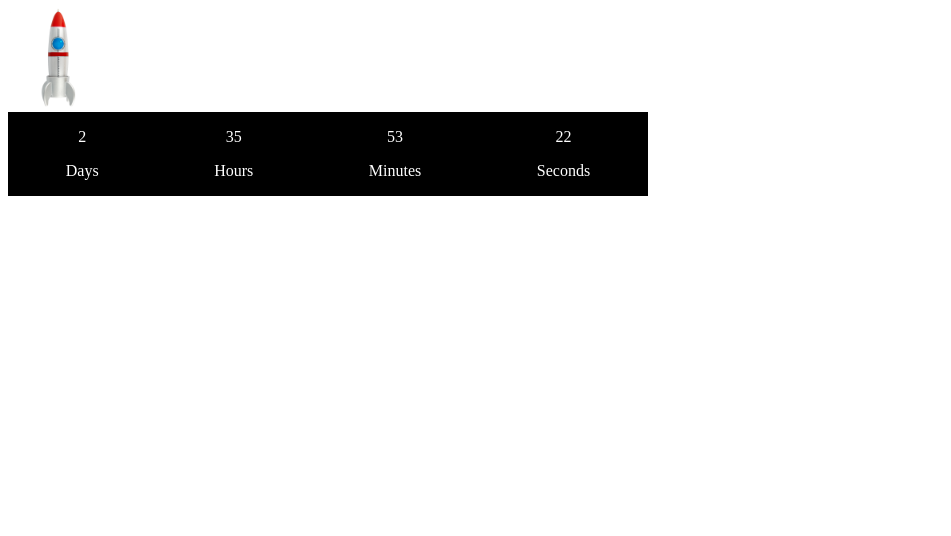
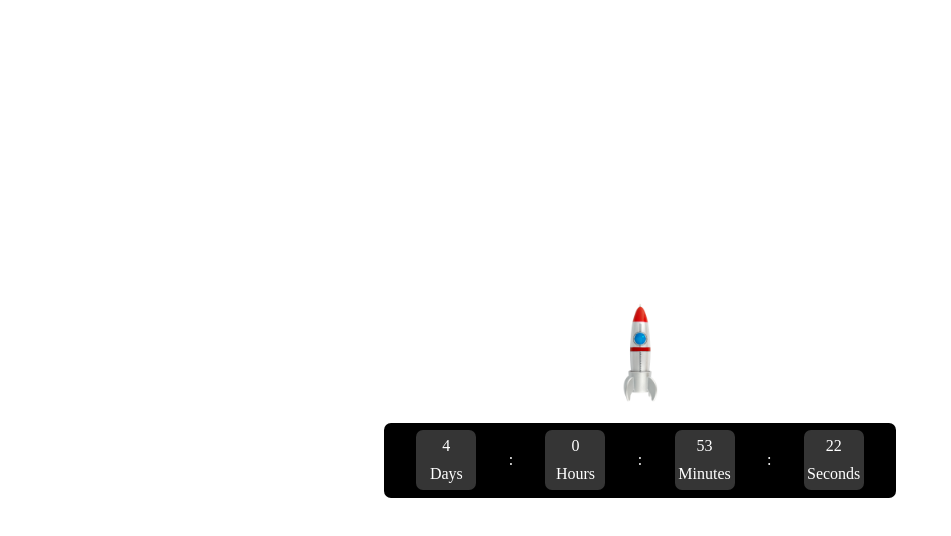
Before and after one commit to HiramRamirezR/event-countdown, a plain HTML site: page index.html in a window 1280 px wide. Shown: the whole page, without its empty margins (0-951 px from the left). Drawn offline with Linux system fonts and the light colour scheme.

Commit message:
fixing ht html js and css. Only needs to stop in 0 and launch the rocket. I can continue with that tomorrow.

```diff
--- a/index.html
+++ b/index.html
@@ -9,23 +9,28 @@
   <link rel="stylesheet" href="style.css">
 </head>
 <body>
+  <div class="container">
     <img id="rocket" src="/img/pen-rocket-pen.png" alt="">
     <div id="display">
       <div id="divDays">
-      <p class="hours">0</p>
+        <p class="days">--</p>
         <p>Days</p>
       </div>
+      <p>:</p>
       <div id="divHours">
-      <p class="days">0</p>
+        <p class="hours">--</p>
         <p>Hours</p>
       </div>
+      <p>:</p>
       <div id="divMinutes">
-      <p class="minutes">0</p>
+        <p class="minutes">--</p>
         <p>Minutes</p>
       </div>
+      <p>:</p>
       <div id="divSeconds">
-      <p class="seconds">0</p>
+        <p class="seconds">--</p>
         <p>Seconds</p>
+      </div>
     </div>
   </div>
   <script src="index.js"></script>
--- a/index.js
+++ b/index.js
@@ -1,10 +1,8 @@
 const display = document.getElementById('display')
 const rocket = document.getElementById('rocket')
 
-
-
 // *********** You can use .toString to get a format like this: Fri Nov 25 2022 13:40:27
-// const liftOffTime = new Date('December 31 2022 18:00').toString()
+// const liftOffTime = new Date('December 31 2022 00:00').toString()
 // const currentTime = new Date().toString()
 
 const displayDays = document.querySelector('.days')
@@ -14,7 +12,7 @@ const displaySeconds = document.querySelector('.seconds')
 
 
 function paint() {
-  const liftOffTime = new Date('December 31 2022 10:00')
+  const liftOffTime = new Date('November 30 2022 08:00')
   const currentTime = new Date()
 
   let diff = liftOffTime - currentTime
@@ -34,6 +32,9 @@ function paint() {
   displaySeconds.textContent = seconds
 
   // console.log(days, hours, minutes, seconds);
+  if (days === 0 && hours === 0 && minutes === 0 && seconds === 0) {
+    alert('Lift off')
+  }
 }
 
 setInterval(() => {
--- a/style.scss
+++ b/style.scss
@@ -1,14 +1,45 @@
+* {
+  margin: 0;
+  padding: 0;
+  box-sizing: border-box;
+}
+
+.container {
+  display: flex;
+  justify-content:center;
+  align-items: center;
+  flex-direction: column;
+  width: 100vw;
+  height: 100vh;
+}
+
 #rocket {
   width: 100px;
+  margin-bottom: 20px;
 }
 
 #display {
   background-color: black;
   color: white;
   display: flex;
-  justify-content: space-around;
-  width: 50vw;
+  justify-content: space-evenly;
+  align-items: center;
+  width: 40vw;
+  min-width: 300px;
+  height: 75px;
+  border-radius: 7px;
   div {
-    text-align: center;
+    display: flex;
+    flex-direction: column;
+    justify-content: center;
+    align-items: center;
+    background-color: rgb(53, 53, 53);
+    width: 60px;
+    height: 60px;
+    border-radius: 7px;
+
+    p {
+      margin: 5px;
+    }
   }
 }
```
Also changed, not shown: style.css, 1 other file. Lines whose indentation alone changed are shown as unchanged.
